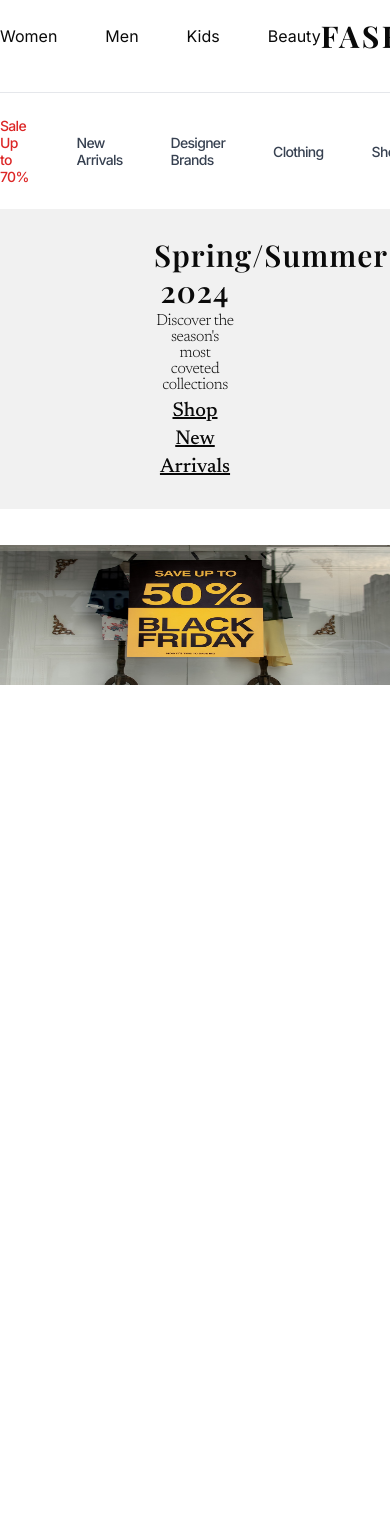
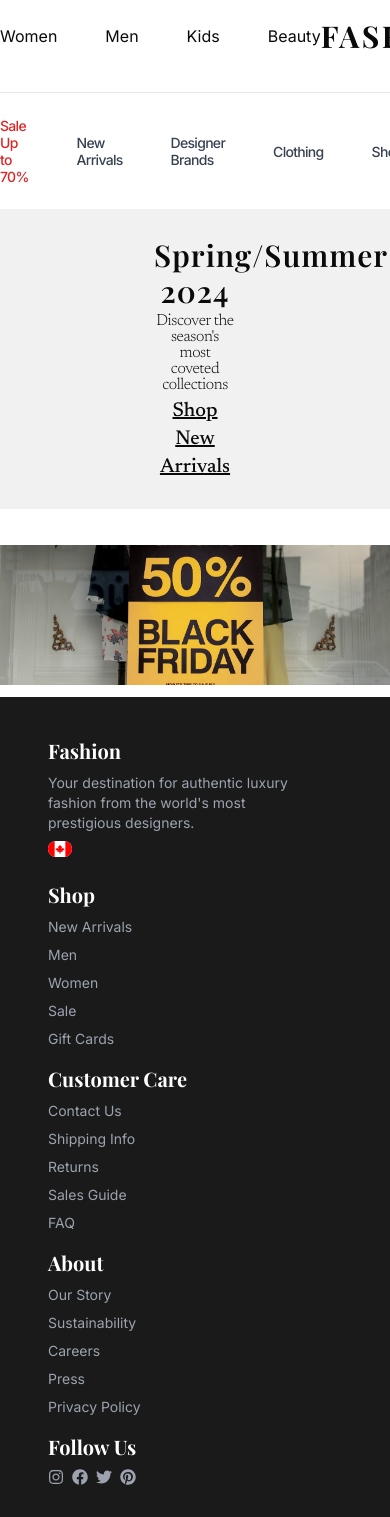
Before and after one commit to FlackoCodes/fashion, a Next.js app: page / in a window 390 px wide. Shown: the top 1517 px of the page. Before the commit the page ends 844 px from the top, so only its background shows below. Built offline with nearby package versions, Linux system fonts and the light colour scheme; a web font is replaced by a local one.

Commit message:
refactor: simplify footer links mapping | footer mobile responsiveness

```diff
--- a/src/app/components/landing/Footer.tsx
+++ b/src/app/components/landing/Footer.tsx
@@ -1,23 +1,44 @@
 import { FaInstagram, FaFacebook, FaTwitter, FaPinterest } from "react-icons/fa"
+import { CA } from 'country-flag-icons/react/3x2'
 
 function Footer() {
 
     const footerLinks = [
-        {header: "Fasshion", sub: "Your destination for authentic luxury fashion from the world's most prestigious designers."},
-        {header:"Shop", sub: ["New Arrivals", "Men", "Women", "Sale", "Gift Cards"]},
-        {header:"Customerr Care", sub: ["Contact Us", "Shipping Info", "Returns", "Sales Guide", "FAQ"]},
-        {header:"About", sub:["Our Story", "Sustainability", "Careers", "Press", "Privacy Policy"]},
+        {header: "Fashion", sub: ["Your destination for authentic luxury fashion from the world's most prestigious designers."], Icon: CA, break: true},
+        {header:"Shop", sub: ["New Arrivals", "Men", "Women", "Sale", "Gift Cards"], break:false},
+        {header:"Customer Care", sub: ["Contact Us", "Shipping Info", "Returns", "Sales Guide", "FAQ"], break:false},
+        {header:"About", sub:["Our Story", "Sustainability", "Careers", "Press", "Privacy Policy"], break:false},
         {header: "Follow Us", sub:[
-       { name : "Instagram", Icon : FaInstagram},
-       {name: "Facebook", Icon: FaFacebook},
-       {name: "Twitter", Icon: FaTwitter},
-       {name: "pinterest", Icon: FaPinterest}
-        ]}
+        { name : "Instagram", Icon : FaInstagram},
+        {name: "Facebook", Icon: FaFacebook},
+        {name: "Twitter", Icon: FaTwitter},
+        {name: "pinterest", Icon: FaPinterest}
+        ], icons: true}
     ]
 
     return (
-        <footer className="bg-[#1A1A1A]">
-            <div className=""></div>
+        <footer className="bg-[#1A1A1A] py-8 px-12 md:px-20">
+            <div className="flex flex-col md:flex-row justify-between sm:items-start  gap-2 max-w-7xl mx-auto">
+            {footerLinks.map((link)=>
+            <div key={link.header} className="flex flex-col">
+                <h1 className="font-fashion text-xl md:text-2xl font-bold my-2 text-[#FFFFFF]"> {link.header}</h1>
+               <div className={`flex flex-col gap-2 ${link.icons ? 'flex-row' : ''}`}>
+                {link.sub.map((sub, index) => {
+                  if (typeof sub === "string") {
+                        return  <span key={index} className={`text-[#9CA3AF] text-sm md:text-base font-nav ${link.break ? 'max-w-[247px]' : ''}`}>{sub}</span>
+                    }
+
+                const Icon = sub.Icon;
+                return  <div key={sub.name} className="flex-row"><Icon key={index} className="text-[#9CA3AF]" /></div>
+
+                })}
+                {link.Icon && (
+                <link.Icon className="w-6 h-4 mb-2 rounded-full" />
+                )}
+                </div>
+            </div>
+            )}
+            </div>
         </footer>
     )
 }
--- a/src/app/components/landing/NavBar.tsx
+++ b/src/app/components/landing/NavBar.tsx
@@ -84,7 +84,7 @@ function PromoSales (){
             </div>
             <div>
                 <Image
-                 className='w-full md:mx-w-[638px] max-h-[140px]'
+                 className='w-full md:mx-w-[638px] max-h-[140px] object-cover'
                  src={promoSaleImage}
                  alt='black friday banner' />
             </div>
--- a/src/app/page.tsx
+++ b/src/app/page.tsx
@@ -1,9 +1,11 @@
+import Footer from "./components/landing/Footer";
 import NavBar from "./components/landing/NavBar";
 
 export default function Home() {
   return (
     <>
       <NavBar />
+      <Footer />
     </>
   );
 }
```
